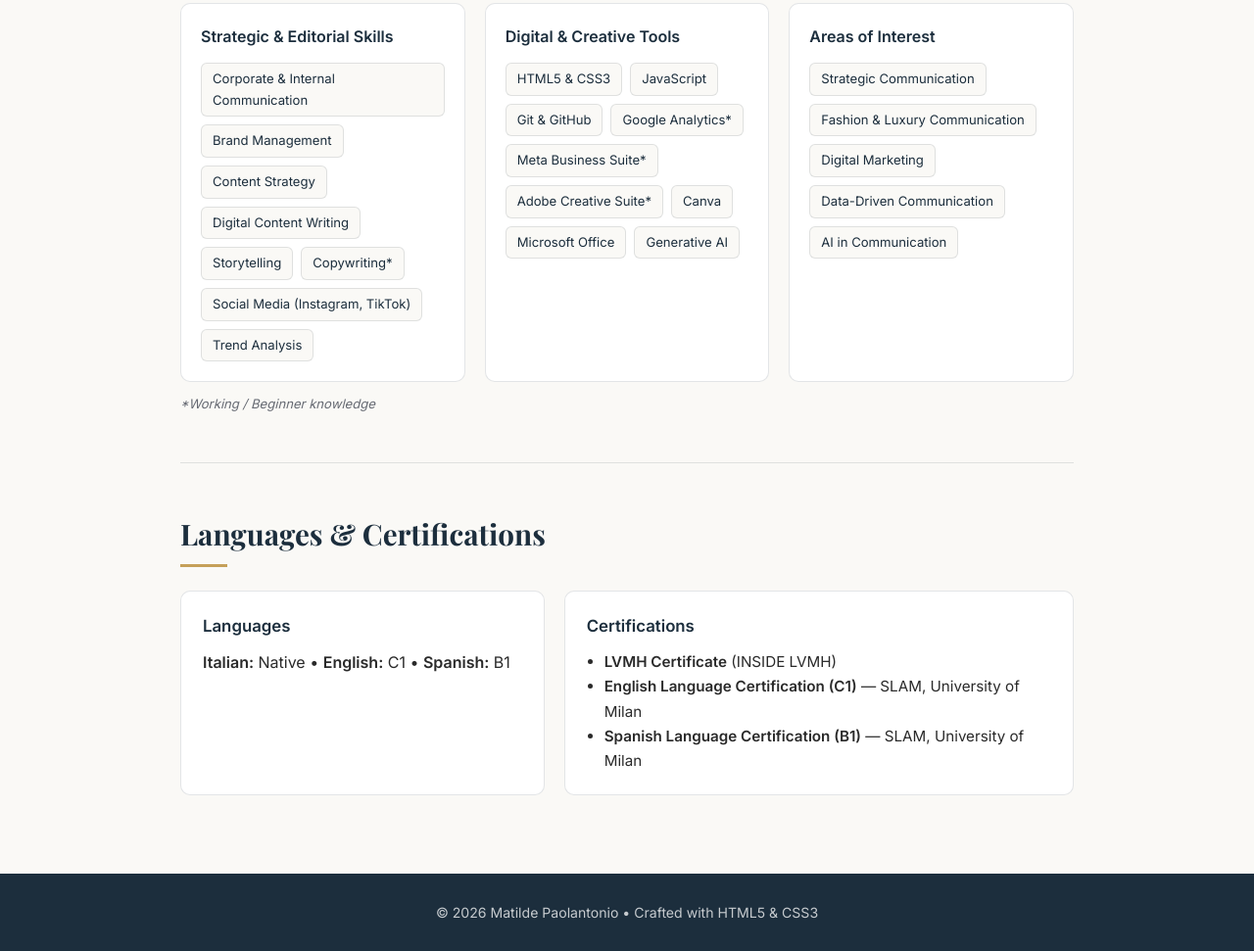
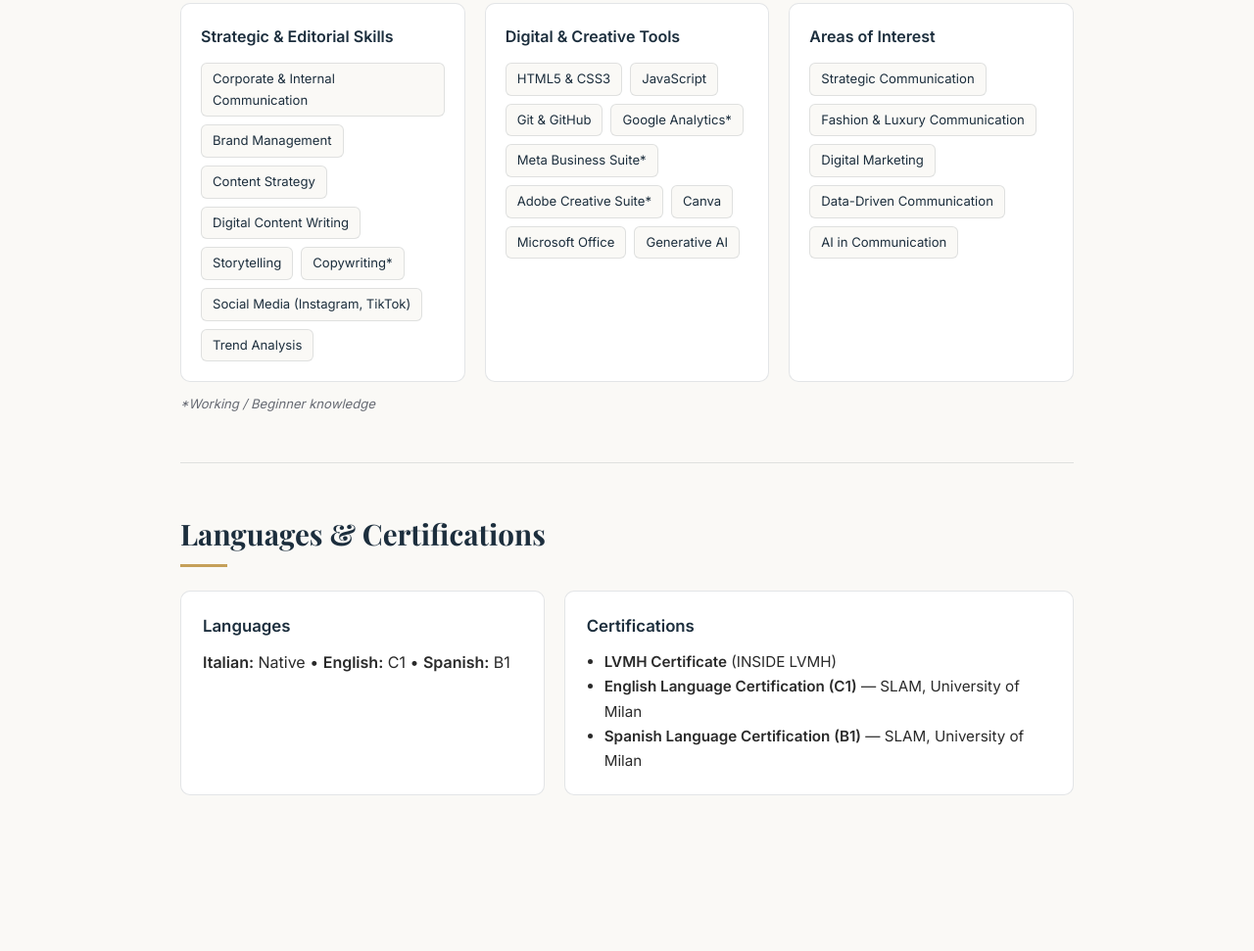
Before and after one commit to MATILDEPAOLANTONIO/MATILDEPAOLANTONIO.github.io, a plain HTML site: page index.html in a window 1280 px wide. Shown: the part 2671-3642 px from the top of the page at 98% size. After the commit the page ends 3531 px from the top, so only its background shows below. Drawn offline with nearby package versions, Linux system fonts and the light colour scheme; a web font is replaced by a local one.

Commit message:
Remove footer from index.html
Removed the footer section containing copyright information.

```diff
--- a/index.html
+++ b/index.html
@@ -235,9 +235,5 @@
 
   </main>
 
-  <footer class="footer">
-    <p>© 2026 Matilde Paolantonio • Crafted with HTML5 &amp; CSS3</p>
-  </footer>
-
 </body>
 </html>
```
